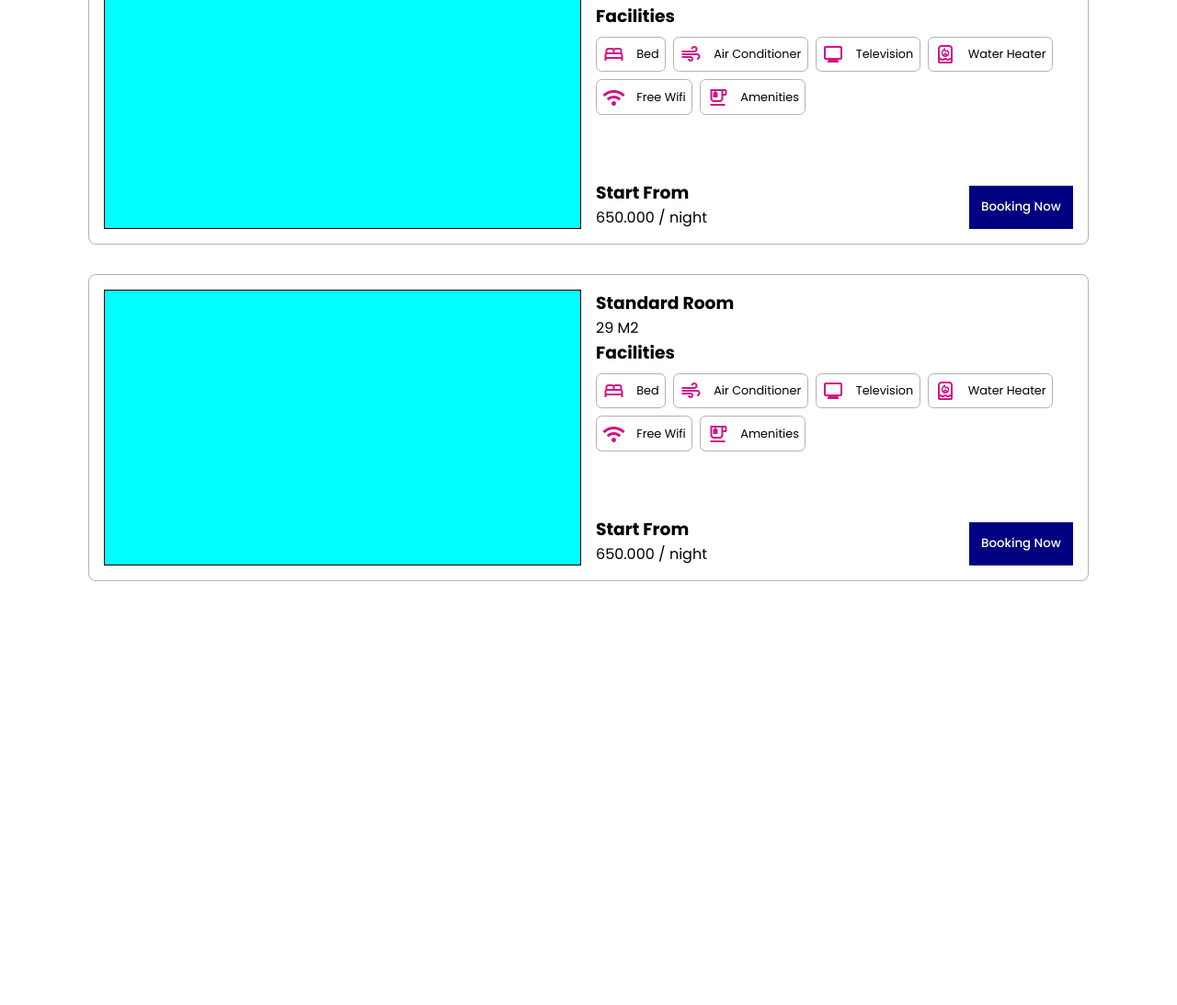
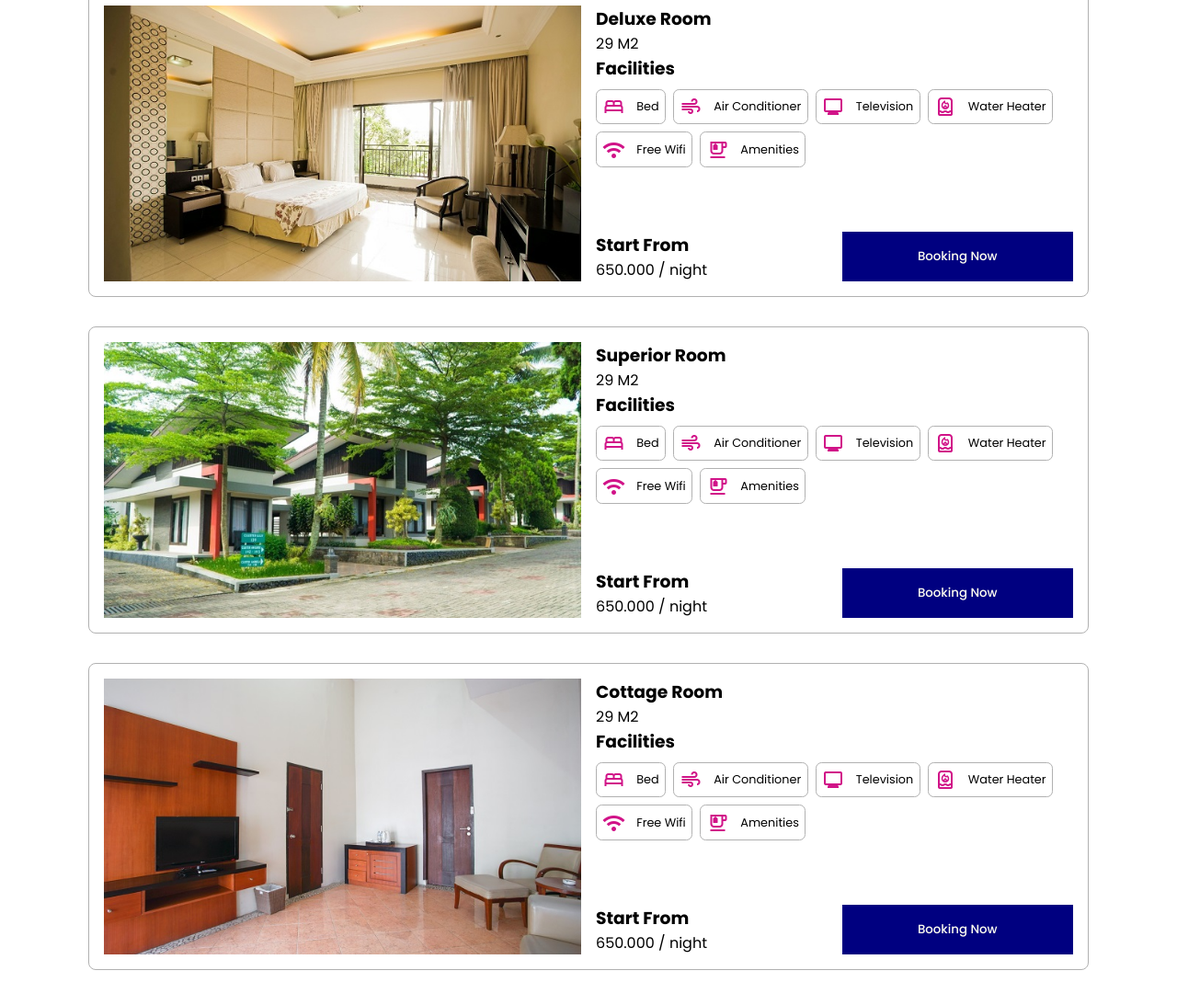
Before and after one commit to uiuxkimabe/booking-grandussu, a plain HTML site: page index.html in a window 1280 px wide. Shown: the part 961-2054 px from the top of the page at 92% size. Before the commit the page ends 1641 px from the top, so only its background shows below. Drawn offline with nearby package versions, Linux system fonts and the light colour scheme.

Commit message:
repair layout

```diff
--- a/index.html
+++ b/index.html
@@ -38,16 +38,18 @@
     <!-- End Hero -->
     <!-- Rooms -->
      <section id="rooms">
-      <figcaption class="filter-btn d-flex">
-        <button name="all">All</button>
-        <button name="deluxe">Deluxe</button>
-        <button name="superior">Superior</button>
-        <button name="cottage">Cottage</button>
-      </figcaption>
       <div class="container">
+        <figcaption class="filter-btn d-flex">
+          <button name="all">All</button>
+          <button name="deluxe">Deluxe</button>
+          <button name="superior">Superior</button>
+          <button name="cottage">Cottage</button>
+        </figcaption>
         <div class="row">
           <div class="col card all d-grid">
-            <div class="col img-preview"></div>
+            <div class="col img-preview">
+              <img src="./src/assets/rooms/rose/ROSE 1.JPG" alt="Standard Room">
+            </div>
             <div class="col description d-flex">
               <figcaption class="facilities">
                 <figcaption class="type">
@@ -94,7 +96,7 @@
                   </li>
                 </ul>
               </figcaption>
-              <figcaption class="price d-flex">
+              <figcaption class="price d-grid">
                 <figcaption>
                   <h3>Start From</h3>
                   <p class="price-detail">650.000</p>
@@ -104,11 +106,13 @@
             </div>
           </div>
           <div class="col card all d-grid">
-            <div class="col img-preview"></div>
+            <div class="col img-preview">
+              <img src="./src/assets/rooms/bougenville/BOUGENVILLE 1.jpg" alt="Cluster Deluxe">
+            </div>
             <div class="col description d-flex">
               <figcaption class="facilities">
                 <figcaption class="type">
-                  <h3>Standard Room</h3>
+                  <h3>Deluxe Room</h3>
                   <p>29 M2</p>
                 </figcaption>
                 <h3>Facilities</h3>
@@ -151,7 +155,7 @@
                   </li>
                 </ul>
               </figcaption>
-              <figcaption class="price d-flex">
+              <figcaption class="price d-grid">
                 <figcaption>
                   <h3>Start From</h3>
                   <p class="price-detail">650.000</p>
@@ -161,11 +165,13 @@
             </div>
           </div>
           <div class="col card all d-grid">
-            <div class="col img-preview"></div>
+            <div class="col img-preview">
+              <img src="./src/assets/rooms/anggrek/ANGGREK 1.jpg" alt="Superior">
+            </div>
             <div class="col description d-flex">
               <figcaption class="facilities">
                 <figcaption class="type">
-                  <h3>Standard Room</h3>
+                  <h3>Superior Room</h3>
                   <p>29 M2</p>
                 </figcaption>
                 <h3>Facilities</h3>
@@ -208,7 +214,66 @@
                   </li>
                 </ul>
               </figcaption>
-              <figcaption class="price d-flex">
+              <figcaption class="price d-grid">
+                <figcaption>
+                  <h3>Start From</h3>
+                  <p class="price-detail">650.000</p>
+                </figcaption>
+                <button>Booking Now</button>
+              </figcaption>
+            </div>
+          </div>
+          <div class="col card all d-grid">
+            <div class="col img-preview">
+              <img src="./src/assets/rooms/lilly/LILY 1.jpg" alt="Cottage">
+            </div>
+            <div class="col description d-flex">
+              <figcaption class="facilities">
+                <figcaption class="type">
+                  <h3>Cottage Room</h3>
+                  <p>29 M2</p>
+                </figcaption>
+                <h3>Facilities</h3>
+                <ul class="d-flex">
+                  <li class="d-flex">
+                    <span class="material-symbols-outlined">
+                      bed
+                    </span>
+                    <p>Bed</p>
+                  </li>
+                  <li class="d-flex">
+                    <span class="material-symbols-outlined">
+                      air
+                    </span>
+                    <p>Air Conditioner</p>
+                  </li>
+                  <li class="d-flex">
+                    <span class="material-symbols-outlined">
+                      monitor
+                    </span>
+                    <p>Television</p>
+                  </li>
+                  <li class="d-flex">
+                    <span class="material-symbols-outlined">
+                      water_heater
+                    </span>
+                    <p>Water Heater</p>
+                  </li>
+                  <li class="d-flex">
+                    <span class="material-symbols-outlined">
+                      wifi
+                    </span>
+                    <p>Free Wifi</p>
+                  </li>
+                  <li class="d-flex">
+                    <span class="material-symbols-outlined">
+                      emoji_food_beverage
+                    </span>
+                    <p>Amenities</p>
+                  </li>
+                </ul>
+              </figcaption>
+              <figcaption class="price d-grid">
                 <figcaption>
                   <h3>Start From</h3>
                   <p class="price-detail">650.000</p>
--- a/src/style/global.css
+++ b/src/style/global.css
@@ -35,7 +35,7 @@ body {
 /* Nav */
 
 nav {
-  position: fixed;
+  position: sticky;
   top: 0;
   width: 100%;
   background-color: white;
@@ -86,6 +86,14 @@ nav {
   padding: 1em 0;
   background-color: white;
   z-index: 99;
+  justify-content: flex-start;
+  overflow-x: scroll;
+}
+
+#rooms .filter-btn::-webkit-scrollbar {
+  display: none;
+  scroll-snap-type: x mandatory;
+  scroll-snap-align: start;
 }
 
 #rooms .filter-btn button {
@@ -110,8 +118,14 @@ nav {
 #rooms .img-preview {
   width: 100%;
   height: 300px;
-  border: 1px solid black;
+  overflow: hidden;
   background-color: aqua;
+}
+
+#rooms .img-preview img {
+  object-fit: cover;
+  width: 100%;
+  height: 100%;
 }
 
 #rooms .description {
@@ -146,10 +160,8 @@ nav {
 
 #rooms .price {
   width: 100%;
-  /* position: absolute;
-  bottom: 0; */
-  justify-content: space-between;
-  align-items: flex-end;
+  grid-template-columns: repeat(auto-fit, minmax(150px, 1fr));
+  gap: 1em;
 }
 
 #rooms .price .price-detail::after {
@@ -165,3 +177,26 @@ nav {
 }
 
 /* End Rooms */
+
+
+
+/* Responsive */
+/* Tablet View */
+
+@media screen and (max-width: 800px) {
+  body {
+    font-size: 90%;
+  }
+
+  /* rooms */
+
+  #rooms .price {
+    margin-top: 2em;
+  }
+}
+
+@media screen and (max-width: 400px) {
+  body {
+    font-size: 80%;
+  }
+}
```
